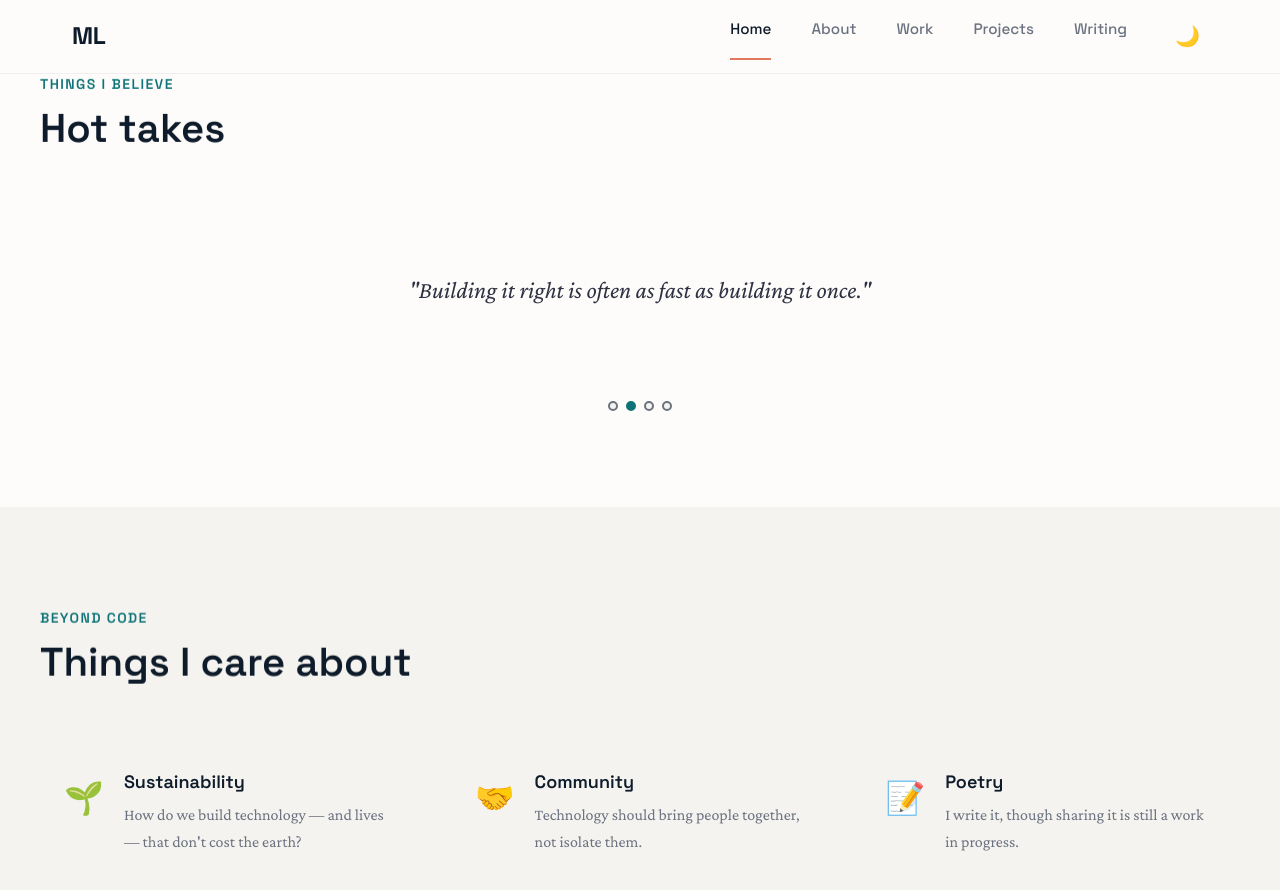
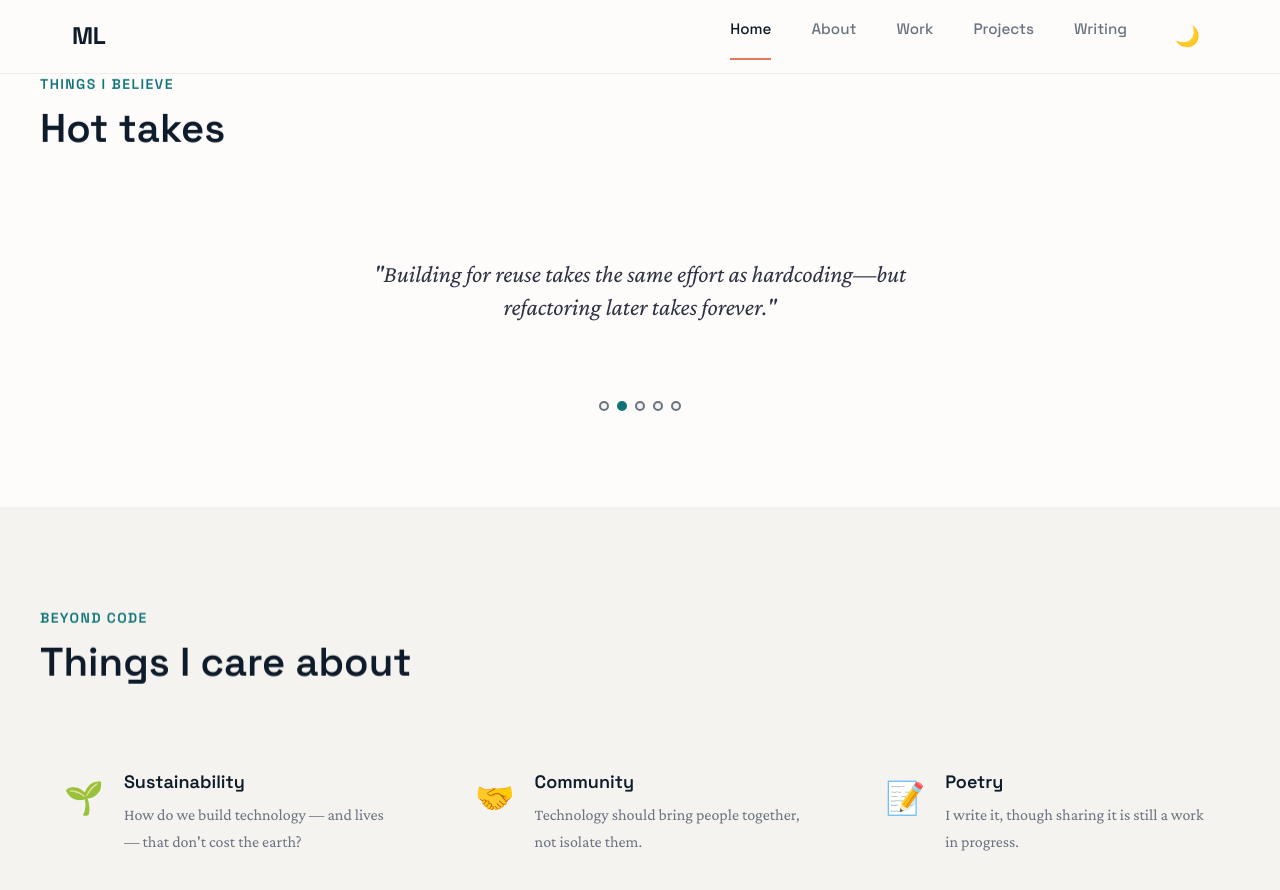
Before and after one commit to Masha-L/masha-l.github.io, a Jekyll site: the page built from index.html, in a window 1280 px wide and 900 px high, scrolled down 2843 px. Shown: the top 890 px of the window. Built offline with Jekyll 4.4.1, drawn with Linux system fonts in a browser that asks for light colours.

Commit message:
Refined hot takes with Masha's feedback

```diff
--- a/index.html
+++ b/index.html
@@ -127,16 +127,19 @@ title: Home
     </div>
     <div class="quote-rotator" id="quote-rotator">
       <div class="quote-item active">
-        <p class="quote-text">"Abstract everything. Yes, even at the application layer. Break it down, reuse it, or regret it."</p>
+        <p class="quote-text">"Abstract enough to reuse. If you're not thinking about reusability, you're designing it wrong."</p>
       </div>
       <div class="quote-item">
-        <p class="quote-text">"Building it right is often as fast as building it once."</p>
+        <p class="quote-text">"Building for reuse takes the same effort as hardcoding—but refactoring later takes forever."</p>
       </div>
       <div class="quote-item">
         <p class="quote-text">"The fastest teams are the ones that trust each other enough to be wrong."</p>
       </div>
       <div class="quote-item">
-        <p class="quote-text">"Doing just what's assigned to you is always a fail. Do what it takes—switch hats, learn the skill, whatever."</p>
+        <p class="quote-text">"Doing just what's assigned to you is always a fail. Do what it takes."</p>
+      </div>
+      <div class="quote-item">
+        <p class="quote-text">"Some decisions need to be right. Most don't. I don't have enough ego to fight for the ones that don't matter."</p>
       </div>
     </div>
     <div class="quote-dots" id="quote-dots"></div>
```
